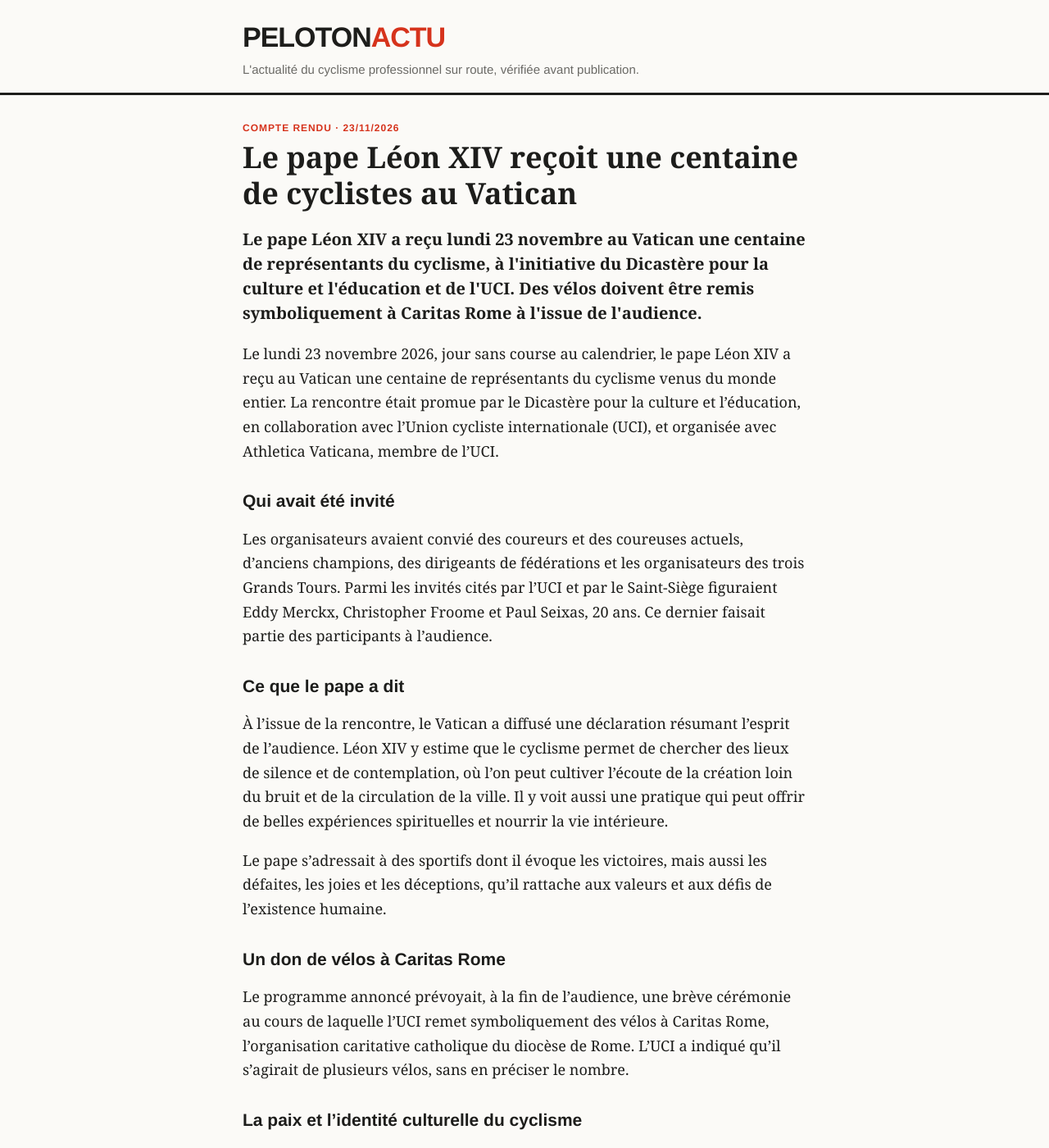
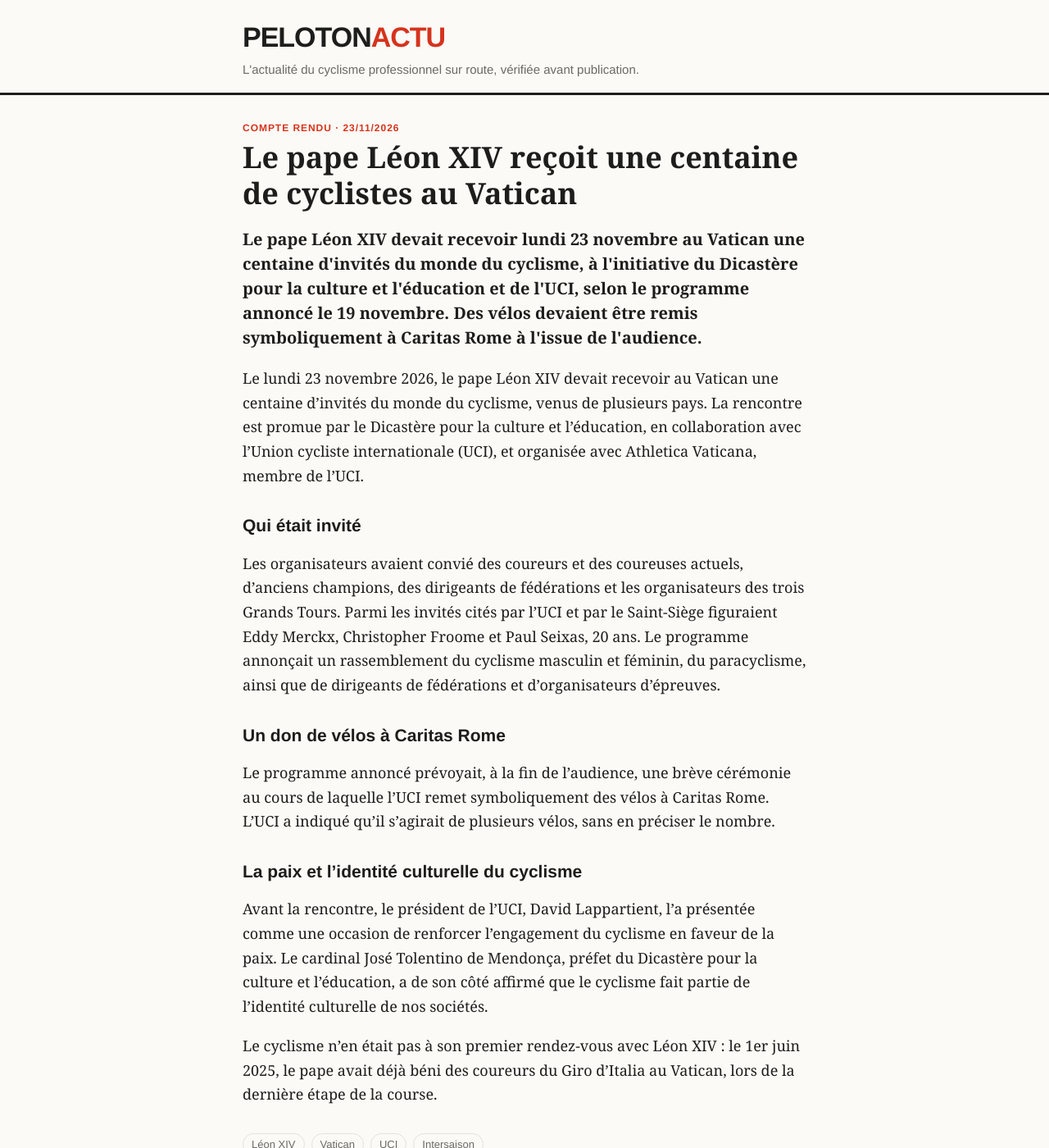
Before and after one commit to antoinebb/test-repo, a Jekyll site: the page built from _posts/2026-11-23-leon-xiv-recoit-cyclisme-vatican.md, in a window 1280 px wide and 1400 px high. Shown: the whole window at 82% size. Built offline with Jekyll 4.4.1, drawn with Linux system fonts in a browser that asks for light colours; some of the changed text lies outside the part shown.

Commit message:
Correction n°1 : Léon XIV reçoit une centaine de cyclistes au Vatican

```diff
--- a/_posts/2026-11-23-leon-xiv-recoit-cyclisme-vatican.md
+++ b/_posts/2026-11-23-leon-xiv-recoit-cyclisme-vatican.md
@@ -4,34 +4,24 @@ title: "Le pape Léon XIV reçoit une centaine de cyclistes au Vatican"
 date: 2026-11-23 18:15:00 +0100
 format: Compte rendu
 description: >-
-  Le pape Léon XIV a reçu une centaine de représentants du cyclisme au Vatican, à l'initiative du Dicastère pour la culture et de l'UCI.
+  Le pape Léon XIV devait recevoir lundi 23 novembre une centaine d'invités du cyclisme au Vatican, à l'initiative du Dicastère pour la culture et de l'UCI.
 chapo: >-
-  Le pape Léon XIV a reçu lundi 23 novembre au Vatican une centaine de représentants du cyclisme, à l'initiative du Dicastère pour la culture et l'éducation et de l'UCI. Des vélos doivent être remis symboliquement à Caritas Rome à l'issue de l'audience.
+  Le pape Léon XIV devait recevoir lundi 23 novembre au Vatican une centaine d'invités du monde du cyclisme, à l'initiative du Dicastère pour la culture et l'éducation et de l'UCI, selon le programme annoncé le 19 novembre. Des vélos devaient être remis symboliquement à Caritas Rome à l'issue de l'audience.
 tags: ["Léon XIV", "Vatican", "UCI", "Intersaison"]
 ---
 
-Le lundi 23 novembre 2026, jour sans course au calendrier, le pape Léon XIV a reçu au Vatican une centaine de représentants du cyclisme venus du monde entier. La rencontre était promue par le Dicastère pour la culture et l'éducation, en collaboration avec l'Union cycliste internationale (UCI), et organisée avec Athletica Vaticana, membre de l'UCI.
+Le lundi 23 novembre 2026, le pape Léon XIV devait recevoir au Vatican une centaine d'invités du monde du cyclisme, venus de plusieurs pays. La rencontre est promue par le Dicastère pour la culture et l'éducation, en collaboration avec l'Union cycliste internationale (UCI), et organisée avec Athletica Vaticana, membre de l'UCI.
 
-## Qui avait été invité
+## Qui était invité
 
-Les organisateurs avaient convié des coureurs et des coureuses actuels, d'anciens champions, des dirigeants de fédérations et les organisateurs des trois Grands Tours. Parmi les invités cités par l'UCI et par le Saint-Siège figuraient Eddy Merckx, Christopher Froome et Paul Seixas, 20 ans. Ce dernier faisait partie des participants à l'audience.
-
-## Ce que le pape a dit
-
-À l'issue de la rencontre, le Vatican a diffusé une déclaration résumant l'esprit de l'audience. Léon XIV y estime que le cyclisme permet de chercher des lieux de silence et de contemplation, où l'on peut cultiver l'écoute de la création loin du bruit et de la circulation de la ville. Il y voit aussi une pratique qui peut offrir de belles expériences spirituelles et nourrir la vie intérieure.
-
-Le pape s'adressait à des sportifs dont il évoque les victoires, mais aussi les défaites, les joies et les déceptions, qu'il rattache aux valeurs et aux défis de l'existence humaine.
+Les organisateurs avaient convié des coureurs et des coureuses actuels, d'anciens champions, des dirigeants de fédérations et les organisateurs des trois Grands Tours. Parmi les invités cités par l'UCI et par le Saint-Siège figuraient Eddy Merckx, Christopher Froome et Paul Seixas, 20 ans. Le programme annonçait un rassemblement du cyclisme masculin et féminin, du paracyclisme, ainsi que de dirigeants de fédérations et d'organisateurs d'épreuves.
 
 ## Un don de vélos à Caritas Rome
 
-Le programme annoncé prévoyait, à la fin de l'audience, une brève cérémonie au cours de laquelle l'UCI remet symboliquement des vélos à Caritas Rome, l'organisation caritative catholique du diocèse de Rome. L'UCI a indiqué qu'il s'agirait de plusieurs vélos, sans en préciser le nombre.
+Le programme annoncé prévoyait, à la fin de l'audience, une brève cérémonie au cours de laquelle l'UCI remet symboliquement des vélos à Caritas Rome. L'UCI a indiqué qu'il s'agirait de plusieurs vélos, sans en préciser le nombre.
 
 ## La paix et l'identité culturelle du cyclisme
 
 Avant la rencontre, le président de l'UCI, David Lappartient, l'a présentée comme une occasion de renforcer l'engagement du cyclisme en faveur de la paix. Le cardinal José Tolentino de Mendonça, préfet du Dicastère pour la culture et l'éducation, a de son côté affirmé que le cyclisme fait partie de l'identité culturelle de nos sociétés.
 
-Le cyclisme n'en était pas à son premier rendez-vous avec Léon XIV : le 1er juin 2025, le pape avait déjà béni des coureurs du Giro d'Italia au Vatican, lors de la dernière étape de la course, arrivée à Rome.
-
-## Une rencontre en pleine intersaison
-
-L'audience s'est tenue en dehors de la saison des courses. Elle a réuni, dans un même lieu, des acteurs du cyclisme masculin et féminin, du paracyclisme, ainsi que des dirigeants de fédérations et des organisateurs d'épreuves.
+Le cyclisme n'en était pas à son premier rendez-vous avec Léon XIV : le 1er juin 2025, le pape avait déjà béni des coureurs du Giro d'Italia au Vatican, lors de la dernière étape de la course.
```
